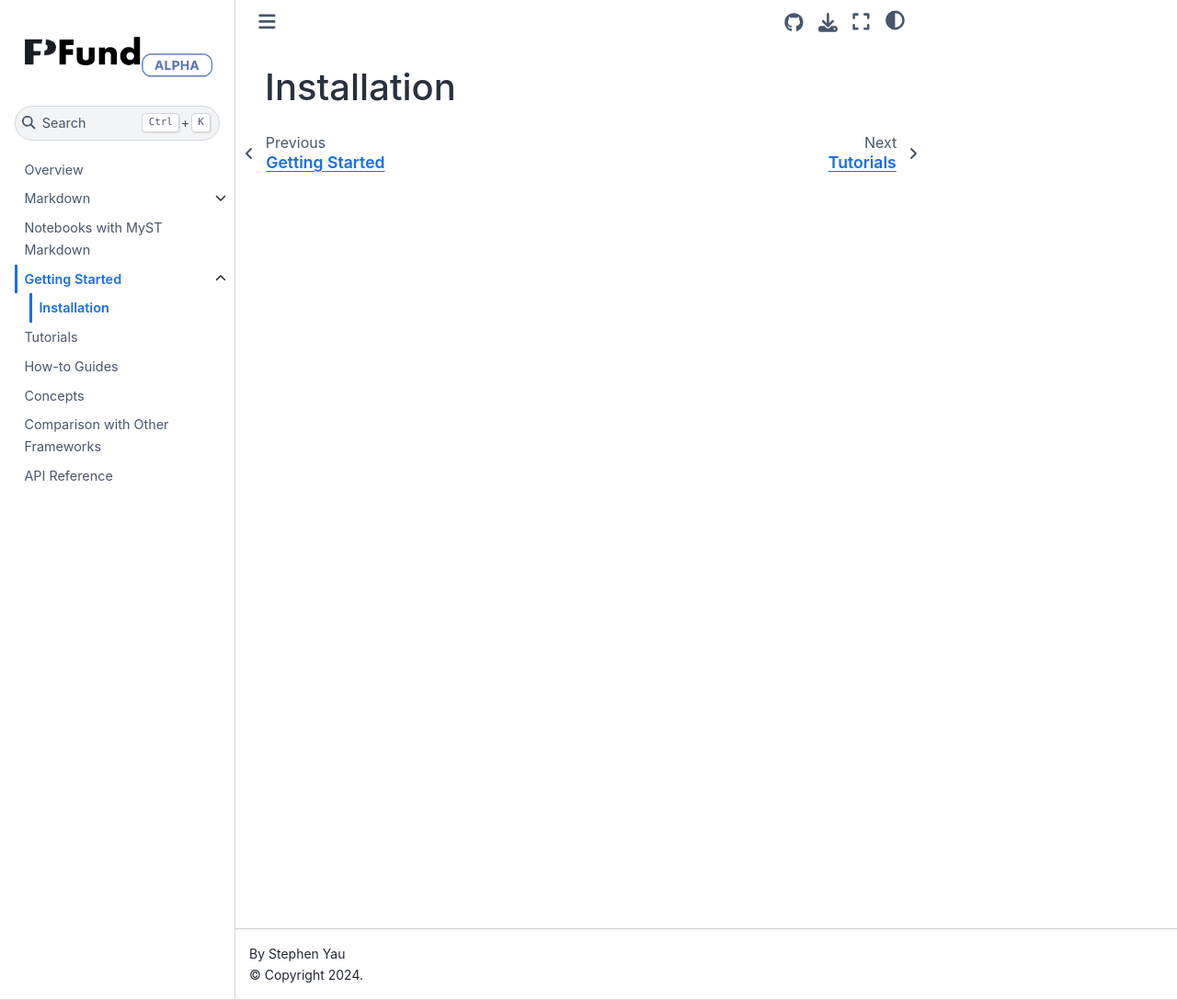
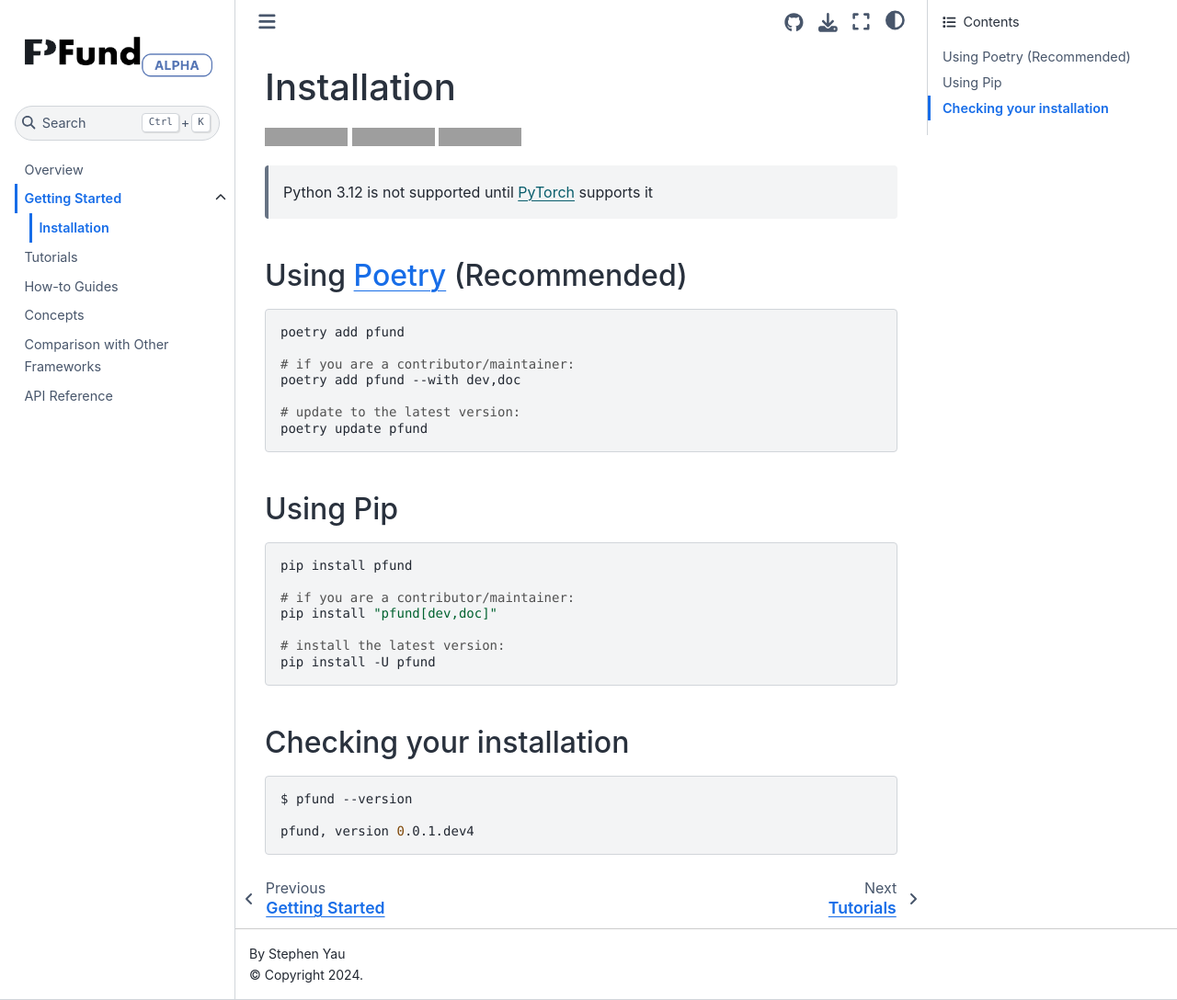
Before and after one commit to PFund-Software-Ltd/pfund, a Jupyter Book: the page built from docs/getting-started/installation.md, in a window 1280 px wide and 1088 px high. Shown: the whole window at 92% size. Built offline with Jupyter Book 1.0.4 settings and Sphinx 7.4.7 and the Sphinx Book theme 1.1.4, drawn with Linux system fonts in a browser that asks for light colours; grey boxes are pictures that could not be loaded.

Commit message:
docs: update installation

````diff
--- a/docs/_toc.yml
+++ b/docs/_toc.yml
@@ -4,10 +4,6 @@
 format: jb-book
 root: overview
 chapters:
-- file: markdown
-  sections:
-  - file: notebooks
-- file: markdown-notebooks
 - file: getting-started/index
   sections:
   - file: getting-started/installation
--- a/docs/getting-started/installation.md
+++ b/docs/getting-started/installation.md
@@ -1 +1,40 @@
 # Installation
+[![Poetry](https://img.shields.io/endpoint?url=https://python-poetry.org/badge/v0.json)](https://python-poetry.org/)
+![PyPI - Support Python Versions](https://img.shields.io/pypi/pyversions/pfund)
+[![PyPI](https://img.shields.io/pypi/v/pfund.svg)](https://pypi.org/project/pfund)
+
+
+> Python 3.12 is not supported until [PyTorch](https://pytorch.org/) supports it
+
+
+## Using [Poetry](https://python-poetry.org) (Recommended)
+```bash
+poetry add pfund
+
+# if you are a contributor/maintainer:
+poetry add pfund --with dev,doc
+
+# update to the latest version:
+poetry update pfund
+```
+
+
+## Using Pip
+
+```bash
+pip install pfund
+
+# if you are a contributor/maintainer:
+pip install "pfund[dev,doc]"
+
+# install the latest version:
+pip install -U pfund
+```
+
+
+## Checking your installation
+```bash
+$ pfund --version
+
+pfund, version 0.0.1.dev4
+```
````
Also changed, not shown: README.md (+22 -0 lines), docs/markdown-notebooks.md (deleted, +0 -53 lines), docs/markdown.md (deleted, +0 -55 lines), docs/notebooks.ipynb (deleted).
